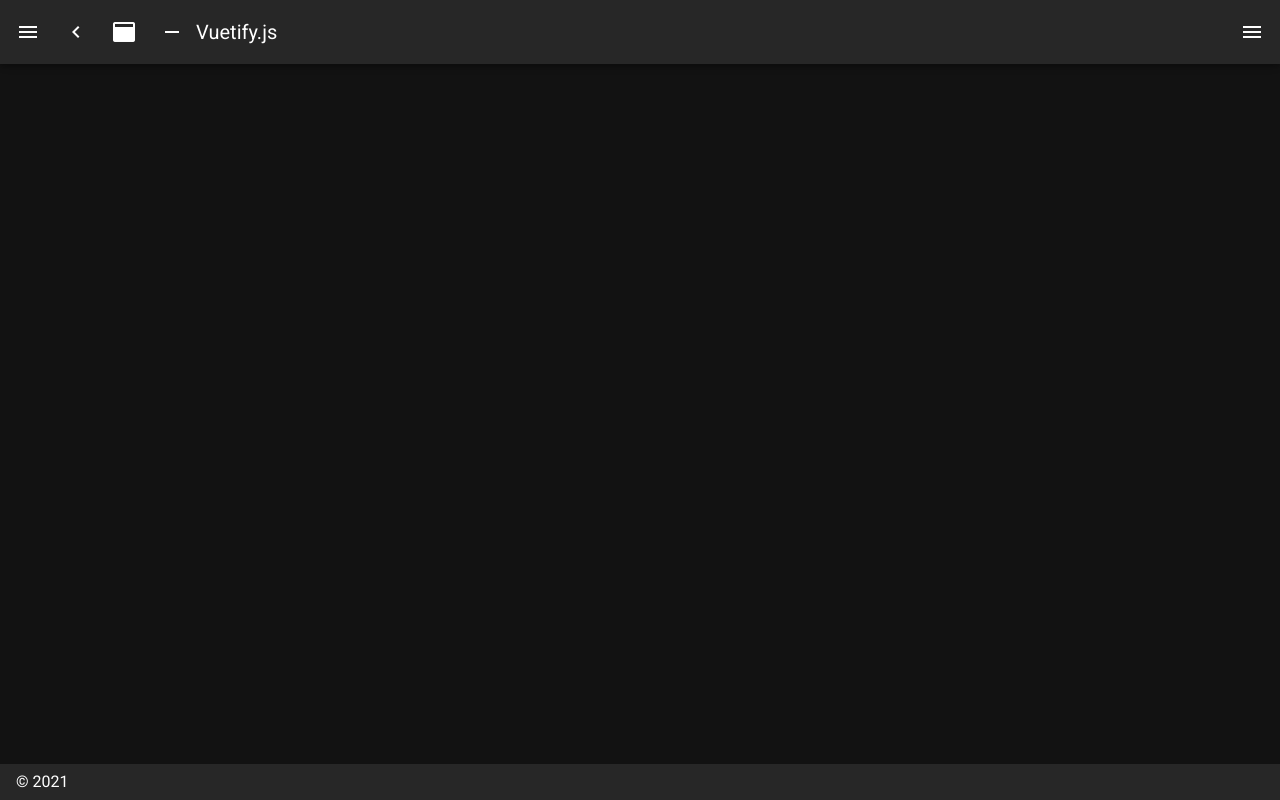
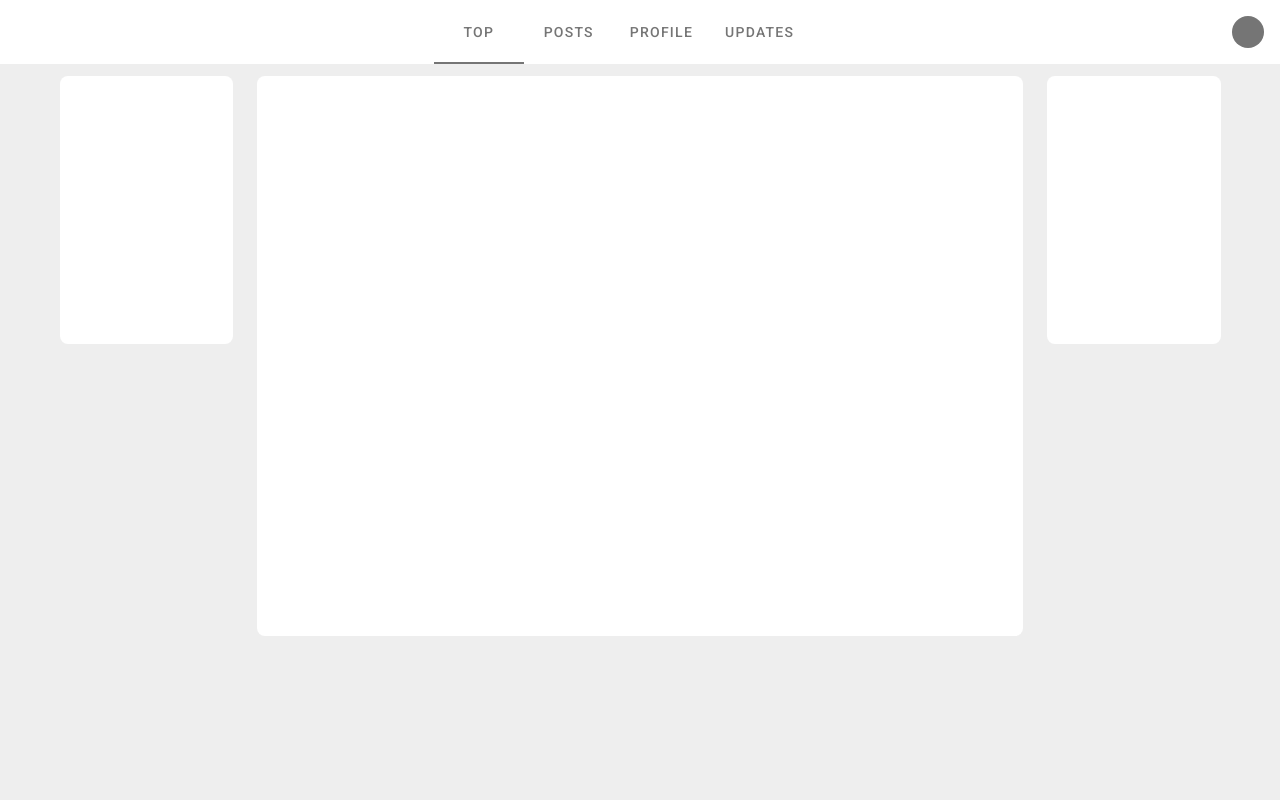
Before and after one commit to 17043003/blog, a Nuxt app in the folder front/: page / in a window 1280 px wide. Before the commit this address had no page. Built offline with nearby package versions, Linux system fonts and the light colour scheme.

Commit message:
Add template code to default

```diff
--- a/front/layouts/default.vue
+++ b/front/layouts/default.vue
@@ -1,91 +1,54 @@
 <template>
-  <v-app dark>
-    <v-navigation-drawer
-      v-model="drawer"
-      :mini-variant="miniVariant"
-      :clipped="clipped"
-      fixed
-      app
-    >
-      <v-list>
-        <v-list-item
-          v-for="(item, i) in items"
-          :key="i"
-          :to="item.to"
-          router
-          exact
-        >
-          <v-list-item-action>
-            <v-icon>{{ item.icon }}</v-icon>
-          </v-list-item-action>
-          <v-list-item-content>
-            <v-list-item-title v-text="item.title" />
-          </v-list-item-content>
-        </v-list-item>
-      </v-list>
-    </v-navigation-drawer>
-    <v-app-bar :clipped-left="clipped" fixed app>
-      <v-app-bar-nav-icon @click.stop="drawer = !drawer" />
-      <v-btn icon @click.stop="miniVariant = !miniVariant">
-        <v-icon>mdi-{{ `chevron-${miniVariant ? 'right' : 'left'}` }}</v-icon>
-      </v-btn>
-      <v-btn icon @click.stop="clipped = !clipped">
-        <v-icon>mdi-application</v-icon>
-      </v-btn>
-      <v-btn icon @click.stop="fixed = !fixed">
-        <v-icon>mdi-minus</v-icon>
-      </v-btn>
-      <v-toolbar-title v-text="title" />
-      <v-spacer />
-      <v-btn icon @click.stop="rightDrawer = !rightDrawer">
-        <v-icon>mdi-menu</v-icon>
-      </v-btn>
+  <v-app id="inspire">
+    <v-app-bar app color="white" flat>
+      <v-avatar
+        :color="$vuetify.breakpoint.smAndDown ? 'grey darken-1' : 'transparent'"
+        size="32"
+      ></v-avatar>
+
+      <v-tabs centered class="ml-n9" color="grey darken-1">
+        <v-tab v-for="link in links" :key="link">
+          {{ link }}
+        </v-tab>
+      </v-tabs>
+
+      <v-avatar
+        class="hidden-sm-and-down"
+        color="grey darken-1 shrink"
+        size="32"
+      ></v-avatar>
     </v-app-bar>
-    <v-main>
+
+    <v-main class="grey lighten-3">
       <v-container>
-        <nuxt />
+        <v-row>
+          <v-col cols="12" sm="2">
+            <v-sheet rounded="lg" min-height="268">
+              <!--  -->
+            </v-sheet>
+          </v-col>
+
+          <v-col cols="12" sm="8">
+            <v-sheet min-height="70vh" rounded="lg">
+              <!--  -->
+            </v-sheet>
+          </v-col>
+
+          <v-col cols="12" sm="2">
+            <v-sheet rounded="lg" min-height="268">
+              <!--  -->
+            </v-sheet>
+          </v-col>
+        </v-row>
       </v-container>
     </v-main>
-    <v-navigation-drawer v-model="rightDrawer" :right="right" temporary fixed>
-      <v-list>
-        <v-list-item @click.native="right = !right">
-          <v-list-item-action>
-            <v-icon light> mdi-repeat </v-icon>
-          </v-list-item-action>
-          <v-list-item-title>Switch drawer (click me)</v-list-item-title>
-        </v-list-item>
-      </v-list>
-    </v-navigation-drawer>
-    <v-footer :absolute="!fixed" app>
-      <span>&copy; {{ new Date().getFullYear() }}</span>
-    </v-footer>
   </v-app>
 </template>
 
 <script>
 export default {
-  data() {
-    return {
-      clipped: false,
-      drawer: false,
-      fixed: false,
-      items: [
-        {
-          icon: 'mdi-apps',
-          title: 'Welcome',
-          to: '/',
-        },
-        {
-          icon: 'mdi-chart-bubble',
-          title: 'Inspire',
-          to: '/inspire',
-        },
-      ],
-      miniVariant: false,
-      right: true,
-      rightDrawer: false,
-      title: 'Vuetify.js',
-    }
-  },
+  data: () => ({
+    links: ['Top', 'Posts', 'Profile', 'Updates'],
+  }),
 }
 </script>
--- a/front/nuxt.config.js
+++ b/front/nuxt.config.js
@@ -52,7 +52,7 @@ export default {
   vuetify: {
     customVariables: ['~/assets/variables.scss'],
     theme: {
-      dark: true,
+      dark: false,
       themes: {
         dark: {
           primary: colors.blue.darken2,
```
